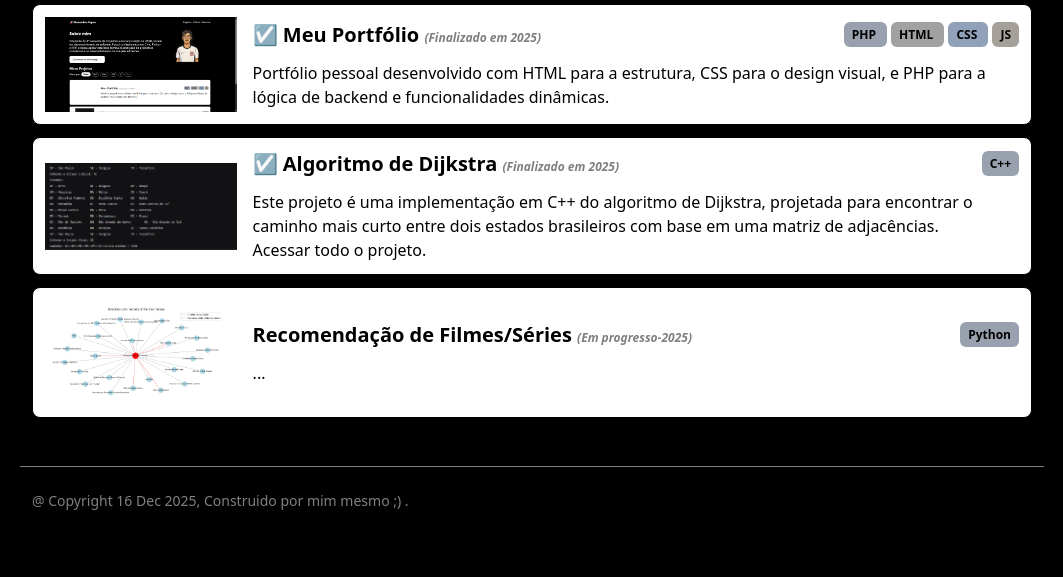
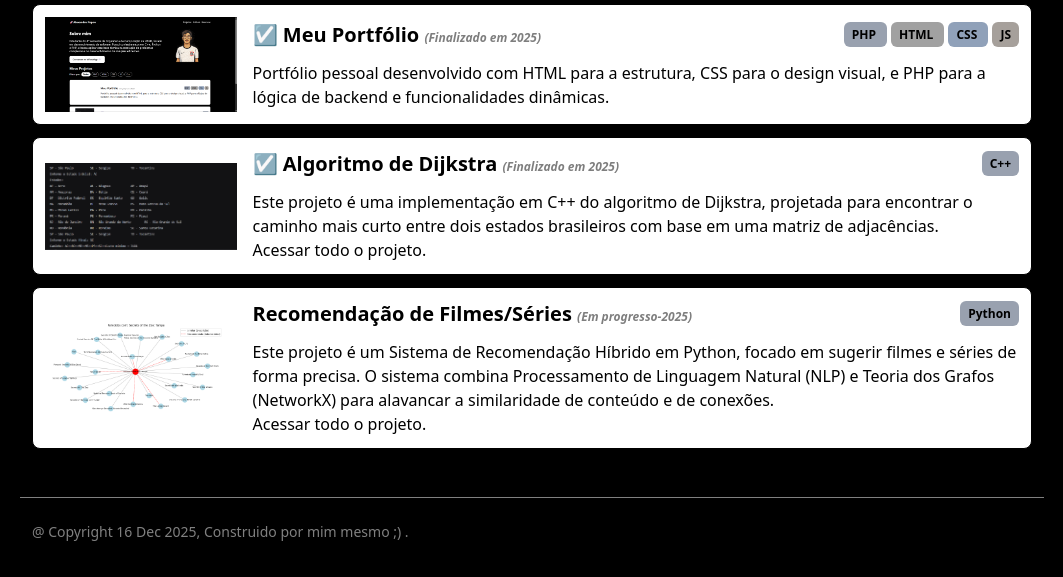
Before and after one commit to AleSilvaPopov/MeuPortfolio, a PHP site: page / in a window 1280 px wide. Shown: the part 470-1047 px from the top of the page, without its empty margins (108-1171 px from the left). Before the commit the page ends 980 px from the top, so only its background shows below. Run offline with PHP 8.4, Linux system fonts and the light colour scheme.

Commit message:
Add descrição
Adicionando descrição no projeto Recomendação de Filmes/Séries

```diff
--- a/componentes/projetos.php
+++ b/componentes/projetos.php
@@ -5,7 +5,7 @@ $projetos = [
         "ano" => 2025,
         "finalizado" => true,
         "descricao" => "Portfólio pessoal desenvolvido com HTML para a estrutura, CSS para o design
-                visual, e PHP para a lógica de backend e funcionalidades dinâmicas.",
+                        visual, e PHP para a lógica de backend e funcionalidades dinâmicas.",
         "stack" => ["PHP", "HTML", "CSS", "JS"],
         "img" => "/img/portfolio.png",
         "link" => "null",
@@ -15,7 +15,7 @@ $projetos = [
         "ano" => 2025,
         "finalizado" => true,
         "descricao" => "Este projeto é uma implementação em C++ do algoritmo de Dijkstra, projetada para encontrar o caminho
-                mais curto entre dois estados brasileiros com base em uma matriz de adjacências. ",
+                        mais curto entre dois estados brasileiros com base em uma matriz de adjacências. ",
         "link" => "https://github.com/AleSilvaPopov/Grafo-e-Dijkstra",
         "stack" => ["C++"],
         "img" => "/img/grafo1.png",
@@ -24,10 +24,12 @@ $projetos = [
         "titulo" => "Recomendação de Filmes/Séries",
         "ano" => 2025,
         "finalizado" => false,
-        "descricao" => "...",
+        "descricao" => "Este projeto é um Sistema de Recomendação Híbrido em Python, focado em
+                        sugerir filmes e séries de forma precisa. O sistema combina Processamento de Linguagem
+                        Natural (NLP) e Teoria dos Grafos (NetworkX) para alavancar a similaridade de conteúdo e de conexões.",
         "stack" => ["Python"],
         "img" => "/img/filmes.png",
-        "link" => "null",
+        "link" => "https://github.com/AleSilvaPopov/Grafos_Disney",
     ],
 ];
 
```
